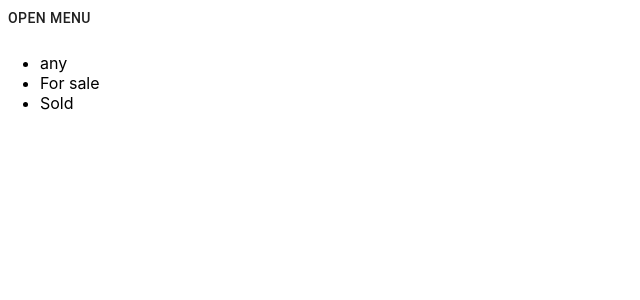
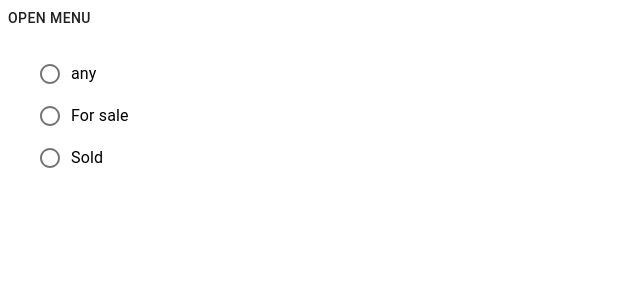
Before and after one commit to imteekay/mercari-search, a Next.js app: page /search/Filters/Statuses/StatusesList in a window 1280 px wide. Shown: the top 300 px of the page, without its empty margins (0-640 px from the left). Built offline with nearby package versions, Linux system fonts and the light colour scheme.

Commit message:
Add radio button for status filter + custom hook

```diff
--- /dev/null
+++ b/app/Product/Categories/statuses.ts
@@ -0,0 +1,7 @@
+export enum Status {
+  Any = 'any',
+  ForSale = 'For sale',
+  Sold = 'Sold',
+}
+
+export const statuses = [Status.Any, Status.ForSale, Status.Sold];
--- a/pages/search/Filters/Statuses/StatusesList.tsx
+++ b/pages/search/Filters/Statuses/StatusesList.tsx
@@ -1,9 +1,30 @@
+import RadioGroup from '@material-ui/core/RadioGroup';
+import Radio from '@material-ui/core/Radio';
+import FormControlLabel from '@material-ui/core/FormControlLabel';
+
+import { statuses } from 'Product/Categories/statuses';
+import { useQueryStringForRadio } from '../../hooks/useQueryStringForRadio';
+
 const StatusesList = () => {
+  const { updateRouteURL, isChecked } = useQueryStringForRadio('status');
+
   return (
     <ul>
-      {['any', 'For sale', 'Sold'].map((status) => (
-        <li>{status}</li>
-      ))}
+      <RadioGroup
+        aria-label="Status"
+        name="status"
+        onChange={(element) => {
+          updateRouteURL(element.target.value);
+        }}
+      >
+        {statuses.map((status) => (
+          <FormControlLabel
+            value={status}
+            control={<Radio checked={isChecked(status)} />}
+            label={status}
+          />
+        ))}
+      </RadioGroup>
     </ul>
   );
 };
--- /dev/null
+++ b/pages/search/hooks/useQueryStringForRadio/index.ts
@@ -0,0 +1,21 @@
+import { useRouter } from 'next/router';
+
+export function useQueryStringForRadio(fieldName: string) {
+  const { push, pathname, query } = useRouter();
+
+  function updateRouteURL(value: string) {
+    push({
+      pathname,
+      query: {
+        ...query,
+        [fieldName]: value,
+      },
+    });
+  }
+
+  function isChecked(value: string) {
+    return value === query[fieldName];
+  }
+
+  return { updateRouteURL, isChecked };
+}
```
